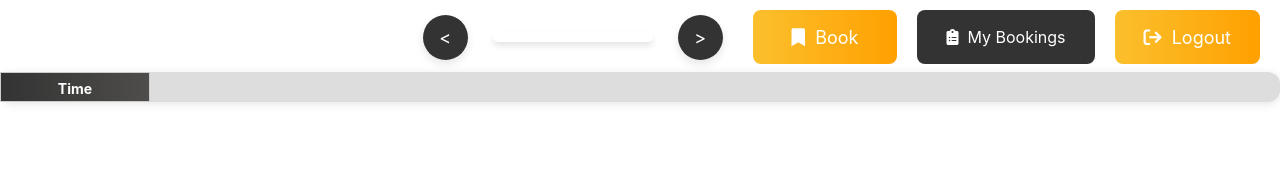
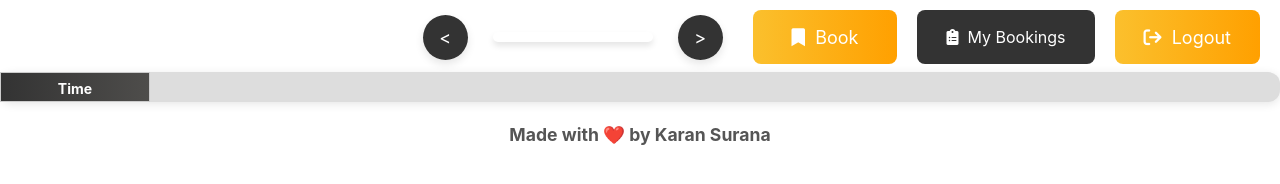
Before and after one commit to KaranSurana/UNSWVRLabBookings, a plain HTML site: page index.html in a window 1280 px wide. Drawn offline with nearby package versions, Linux system fonts and the light colour scheme; no server answers; sample sign-in values are in the browser's storage.

Commit message:
Update index.html

```diff
--- a/index.html
+++ b/index.html
@@ -21,6 +21,16 @@
     <script src="https://cdn.jsdelivr.net/npm/@popperjs/core@2.11.6/dist/umd/popper.min.js"></script>
     <script src="https://cdn.jsdelivr.net/npm/bootstrap@5.3.0-alpha1/dist/js/bootstrap.min.js"></script>
 
+    <style>
+      .animated-text {
+        display: inline-block;
+        font-size: 1.1em;
+        color: #555;
+        text-align: center;
+        width: 100%;
+        margin-top: 20px;
+      }
+    </style>
   </head>
   <body>
 
@@ -33,19 +43,39 @@
       </div>
       <button class="book-button" id="bookButton"><i class="fa-solid fa-bookmark"></i>&nbsp;&nbsp;Book</button>
       <a href="./booking.html" class="bookings-link"><i class="fa-solid fa-clipboard-list"></i>&nbsp;&nbsp;My Bookings</a>
-      <button id="logoutButton"><i class="fa-solid fa-arrow-right-from-bracket"></i>&nbsp;&nbsp;Logout</button> <!-- Logout Button Added -->
+      <button id="logoutButton"><i class="fa-solid fa-arrow-right-from-bracket"></i>&nbsp;&nbsp;Logout</button>
     </div>
 
     <!-- Schedule Grid -->
     <div class="schedule-container" id="moogs-list">
       <!-- Time Labels -->
       <div class="time-label">Time</div>
-
     </div>
 
     <div class="schedule-container" id="schedule"></div>
 
+    <!-- Animated Text -->
+    <b id="animatedText" class="animated-text"></b>
+
     <!-- JavaScript -->
     <script src="main.js"></script>
+    <script>
+      document.addEventListener("DOMContentLoaded", function() {
+        const text = "Made with ❤️ by Karan Surana";
+        const animatedTextSpan = document.getElementById("animatedText");
+        animatedTextSpan.textContent = "";  // Clear initial content
+
+        let i = 0;
+        function typeEffect() {
+          if (i < text.length) {
+            animatedTextSpan.textContent += text.charAt(i);
+            i++;
+            setTimeout(typeEffect, 100);  // Adjust typing speed here
+          }
+        }
+
+        typeEffect();
+      });
+    </script>
   </body>
 </html>
```
